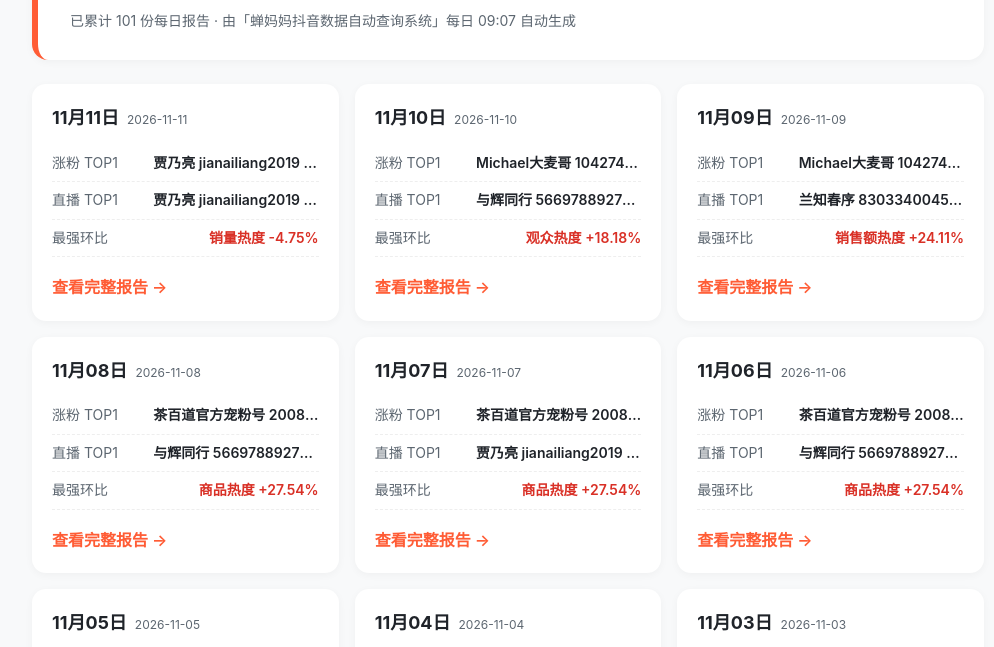
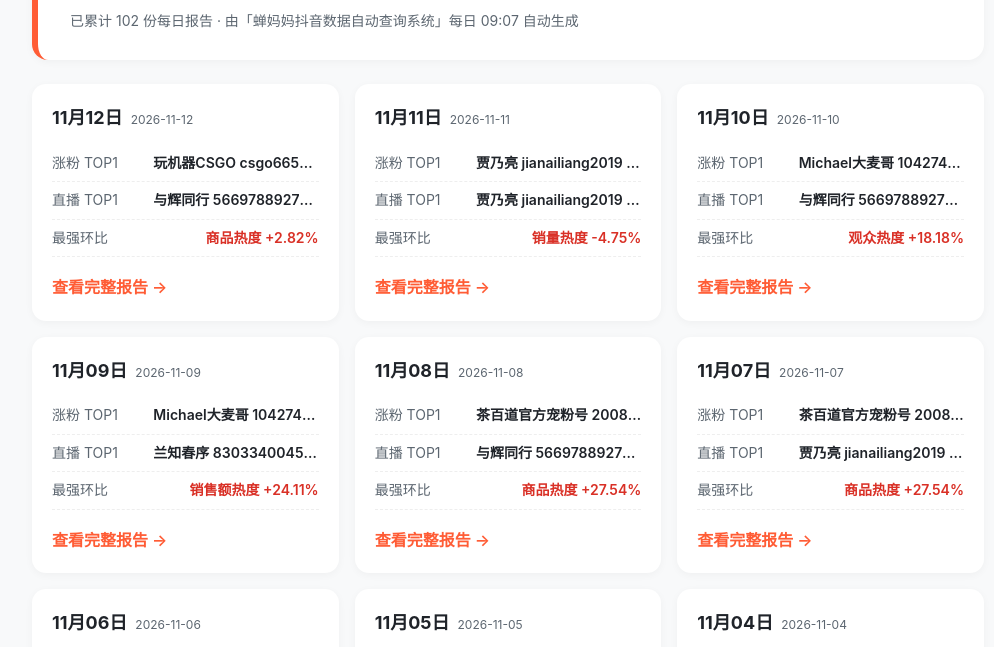
Before and after one commit to 9725-create/chanmama-douyin-daily, a plain HTML site: page index.html in a window 1280 px wide. Shown: the part 106-753 px from the top of the page, without its empty margins (132-1126 px from the left). Drawn offline with Linux system fonts and the light colour scheme.

Commit message:
update 2026-11-13T02:16:39Z

```diff
--- a/index.html
+++ b/index.html
@@ -30,9 +30,19 @@
   <div class="container">
     <header>
       <h1>蝉妈妈抖音日报 · 总览看板</h1>
-      <div class="meta">已累计 101 份每日报告 · 由「蝉妈妈抖音数据自动查询系统」每日 09:07 自动生成</div>
+      <div class="meta">已累计 102 份每日报告 · 由「蝉妈妈抖音数据自动查询系统」每日 09:07 自动生成</div>
     </header>
     <div class="grid">
+
+        <div class="card">
+          <div class="card-date">11月12日 <span class="card-sub">2026-11-12</span></div>
+          <ul class="card-stats">
+            <li><span class="k">涨粉 TOP1</span><span class="v">玩机器CSGO csgo6657 +22.9w</span></li>
+            <li><span class="k">直播 TOP1</span><span class="v">与辉同行 56697889278 1000w+ 6,598,352</span></li>
+            <li><span class="k">最强环比</span><span class="v up">商品热度 +2.82%</span></li>
+          </ul>
+          <a class="card-link" href="./%E8%9D%89%E5%A6%88%E5%A6%88_2026-11-12_%E6%8A%96%E9%9F%B3%E5%B9%B3%E5%8F%B0%E6%95%B0%E6%8D%AE%E5%88%86%E6%9E%90%E6%8A%A5%E5%91%8A.html">查看完整报告 →</a>
+        </div>
 
         <div class="card">
           <div class="card-date">11月11日 <span class="card-sub">2026-11-11</span></div>
```
